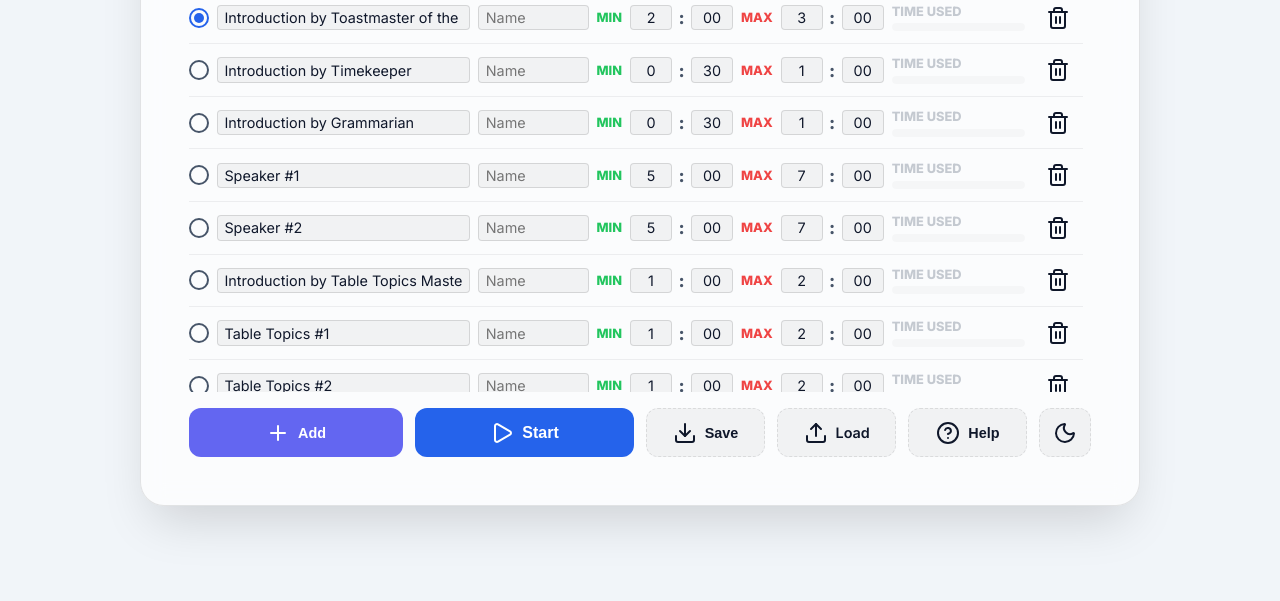
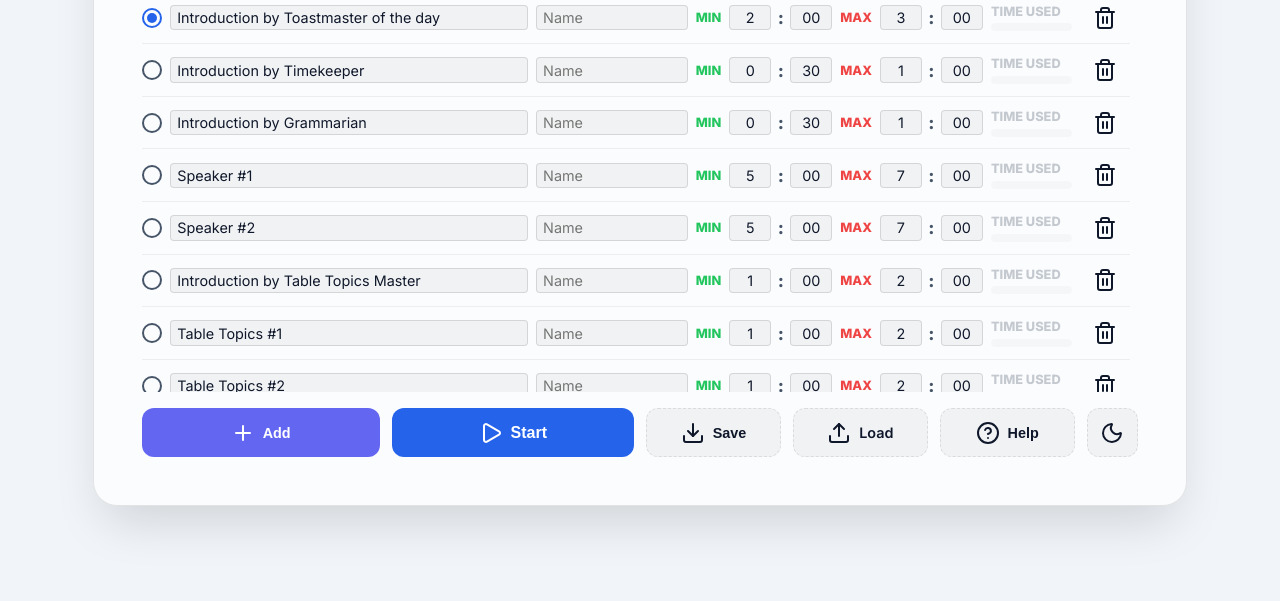
Before and after one commit to fangfufu/toastmaster-timer, a website: page www/index.html in a window 1280 px wide. Shown: the part 199-800 px from the top of the page. Drawn offline with nearby package versions, Linux system fonts and the light colour scheme.

Commit message:
Expand setup and summary view width; narrow time used column

```diff
--- a/www/index.css
+++ b/www/index.css
@@ -153,8 +153,8 @@ body.state-bell {
   border: 1px solid var(--glass-border);
   border-radius: 24px;
   padding: 3rem;
-  width: 95%;
-  max-width: 1000px;
+  width: 90%;
+  max-width: 1200px;
   box-shadow: 0 25px 50px -12px rgba(0, 0, 0, 0.15);
   transition: opacity 0.3s ease, transform 0.3s ease;
   display: flex;
@@ -309,8 +309,8 @@ p.subtitle {
 }
 
 .time-used-col {
-  flex: 0.2;
-  min-width: 80px;
+  flex: 0.1;
+  min-width: 60px;
   display: flex;
   flex-direction: column;
   justify-content: center;
@@ -621,8 +621,8 @@ button#start-btn:disabled {
   border: 1px solid var(--summary-border);
   border-radius: 24px;
   padding: 3rem;
-  width: 100%;
-  max-width: 500px;
+  width: 90%;
+  max-width: 700px;
   box-shadow: 0 25px 50px -12px var(--summary-shadow);
 }
 
```
